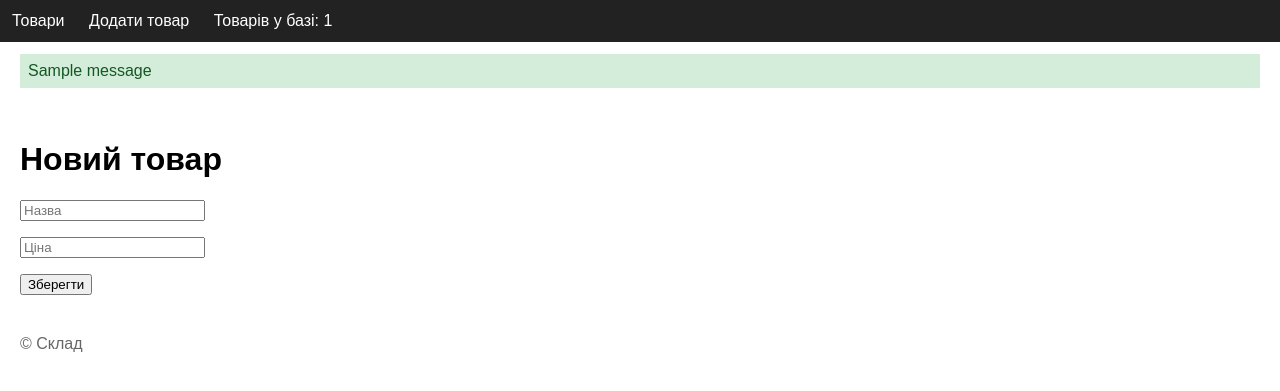
After one commit to ivahivlevko-alt/django_backend, a Django app: page /products/add/ in a window 1280 px wide. The commit adds this page. Shown: the top 391 px of the page. Run offline with Django 5.2, Linux system fonts and the light colour scheme; tables that the repository leaves empty hold one stand-in row (values such as "Sample post"); one stand-in notice (Sample message) is shown.

Commit message:
Add product form with and messages

```diff
--- a/catalog/static/catalog/css/style.css
+++ b/catalog/static/catalog/css/style.css
@@ -6,3 +6,6 @@ table { border-collapse: collapse; }
 th, td { border: 1px solid #ccc; padding: 8px 14px; }
 th { background: #f0f0f0; }
 footer { padding: 20px; color: #666; }
+.messages { list-style: none; margin: 0; padding: 12px 20px; }
+.messages .success { color: #155724; background: #d4edda; padding: 8px; }
+.messages .error { color: #721c24; background: #f8d7da; padding: 8px; }
--- /dev/null
+++ b/catalog/templates/catalog/product_form.html
@@ -0,0 +1,13 @@
+{% extends 'base.html' %}
+
+{% block title %}Додати товар{% endblock %}
+
+{% block content %}
+<h1>Новий товар</h1>
+<form method="post">
+  {% csrf_token %}
+  <p><input name="name" placeholder="Назва" required></p>
+  <p><input name="price" type="number" step="0.01" placeholder="Ціна" required></p>
+  <button type="submit">Зберегти</button>
+</form>
+{% endblock %}
--- a/catalog/urls.py
+++ b/catalog/urls.py
@@ -3,4 +3,5 @@ from . import views
 
 urlpatterns = [
     path('products/', views.product_list, name='product_list'),
+    path('products/add/', views.product_add, name='product_add'),
 ]
--- a/catalog/views.py
+++ b/catalog/views.py
@@ -1,5 +1,6 @@
-from django.shortcuts import render
+from django.shortcuts import render, redirect
 from .models import Product
+from django.contrib import messages
 # Create your views here.
 
 
@@ -7,3 +8,15 @@ from .models import Product
 def product_list(request):
     products = Product.objects.all()
     return render(request, 'catalog/products.html', {'products': products})
+
+
+def product_add(request):
+    if request.method == 'POST':
+        name = request.POST.get('name', '').strip()
+        price = request.POST.get('price', '').strip()
+        if name and price:
+            Product.objects.create(name=name, price=price)
+            messages.success(request, f'Товар «{name}» додано')
+            return redirect('product_list')
+        messages.error(request, 'Заповніть усі поля')
+    return render(request, 'catalog/product_form.html')
--- a/templates/base.html
+++ b/templates/base.html
@@ -8,6 +8,7 @@
 </head>
 <body>
   {% include 'partials/menu.html' %}
+  {% include 'partials/messages.html' %}
   <main>
     {% block content %}{% endblock %}
   </main>
--- a/templates/partials/menu.html
+++ b/templates/partials/menu.html
@@ -1,5 +1,6 @@
 {% load catalog_extras %}
 <nav>
   <a href="{% url 'product_list' %}">Товари</a>
+  <a href="{% url 'product_add' %}">Додати товар</a>
   <span>Товарів у базі: {% product_count %}</span>
 </nav>
--- /dev/null
+++ b/templates/partials/messages.html
@@ -0,0 +1,7 @@
+{% if messages %}
+  <ul class="messages">
+    {% for message in messages %}
+      <li class="{{ message.tags }}">{{ message }}</li>
+    {% endfor %}
+  </ul>
+{% endif %}
```
